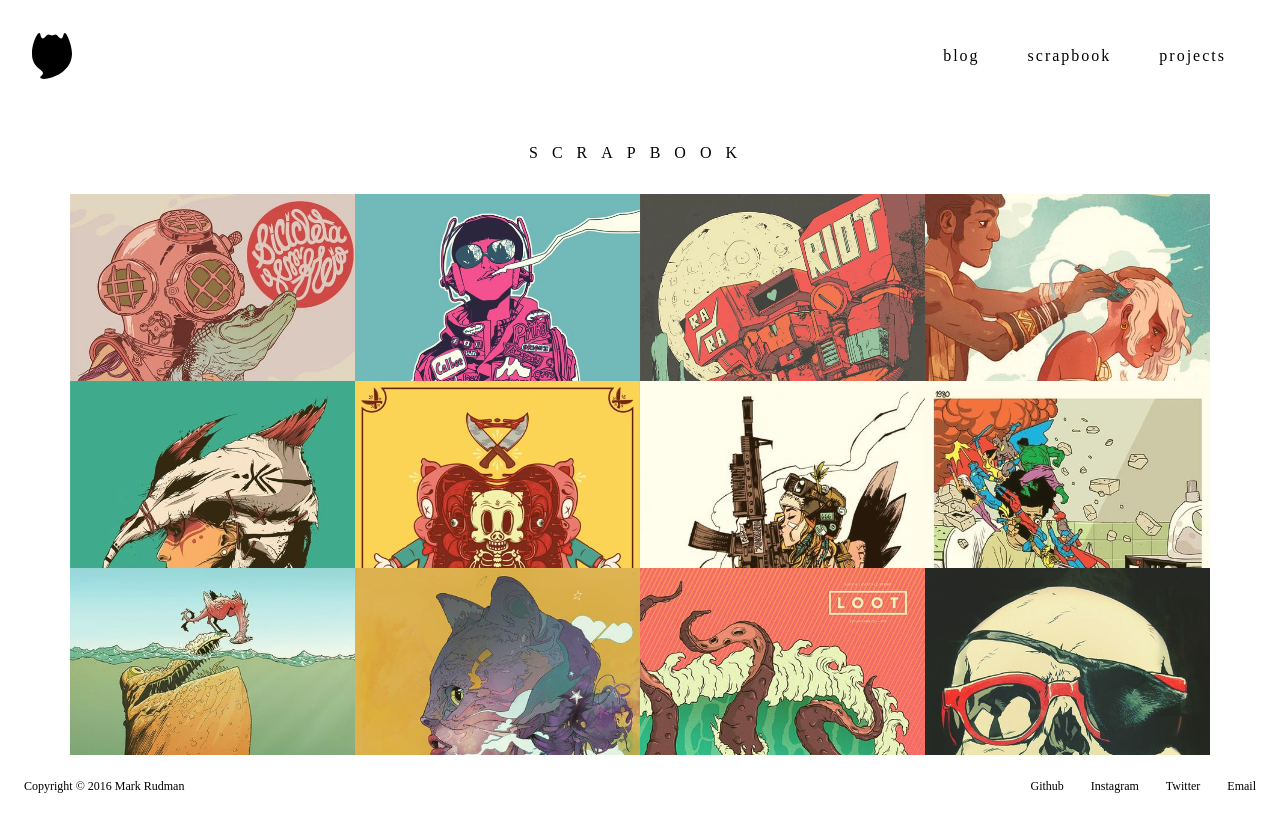
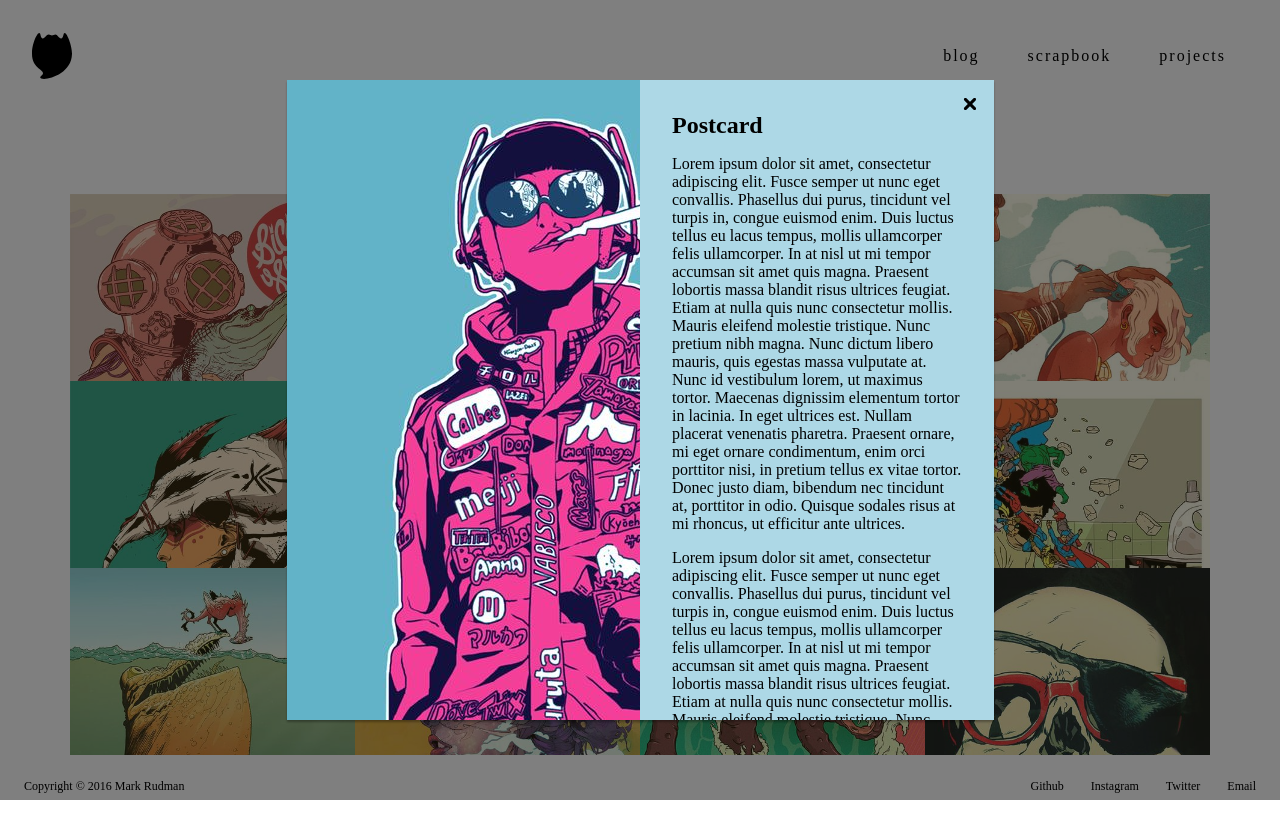
Before and after one commit to beardedboy/Boy-of-Beard-Website, a website: page scrapbook.html in a window 1280 px wide. Drawn offline with Linux system fonts and the light colour scheme.

Commit message:
Modal Window added
Begun work on the modal window to display gallery image with
information in side bar.

```diff
--- a/scrapbook.html
+++ b/scrapbook.html
@@ -97,10 +97,6 @@
 
           </div><!-- END scrapbook_img_container -->
 
-          <span class = "scrapbook_img_info" id="js-scrapbook_img_info">
-            <h2 id = "js-scrapbook_img_info_title">Postcard</h2>
-            <div id = "js-scrapbook_img_info_desc">A lovely little postcard I found.</div>
-          </span>
         </section><!-- END scrapbook_container-->
 
       </section> <!-- END container -->
@@ -146,6 +142,29 @@
       </footer><!-- main_footer -->
     </div><!-- root -->
 
+    <section class = "modal modal-active" id="js-modal">
+      <div class = "modal_main">
+        <div class = "modal-close">
+          <svg class = "icon-black" version="1.1" xmlns="http://www.w3.org/2000/svg" xmlns:xlink="http://www.w3.org/1999/xlink"
+                 viewBox="0 0 64 64" xml:space="preserve">
+            <path d="M54.6,46.1L17.8,9.4c-2.3-2.3-6.1-2.3-8.4,0c-2.3,2.3-2.4,6.1,0,8.4l36.8,36.8c2.3,2.3,6.1,2.3,8.4,0
+                C56.8,52.3,56.9,48.5,54.6,46.1z"/>
+            <path d="M46.1,9.4L9.3,46.1c-2.3,2.3-2.3,6.1,0,8.4c2.3,2.3,6.1,2.4,8.4,0l36.8-36.8c2.3-2.3,2.3-6.1,0-8.4
+                C52.2,7.1,48.4,7.1,46.1,9.4z"/>
+          </svg>
+        </div>
+        <div class = "modal_main_content">
+            <img class = "modal_main_img" src="img/scrapbook/image2.jpg" alt="image 2"/>
+        </div>
+        <div class = "modal_main_sidebar">
+          <h2>Postcard</h2>
+          <p>Lorem ipsum dolor sit amet, consectetur adipiscing elit. Fusce semper ut nunc eget convallis. Phasellus dui purus, tincidunt vel turpis in, congue euismod enim. Duis luctus tellus eu lacus tempus, mollis ullamcorper felis ullamcorper. In at nisl ut mi tempor accumsan sit amet quis magna. Praesent lobortis massa blandit risus ultrices feugiat. Etiam at nulla quis nunc consectetur mollis. Mauris eleifend molestie tristique. Nunc pretium nibh magna. Nunc dictum libero mauris, quis egestas massa vulputate at. Nunc id vestibulum lorem, ut maximus tortor. Maecenas dignissim elementum tortor in lacinia. In eget ultrices est. Nullam placerat venenatis pharetra. Praesent ornare, mi eget ornare condimentum, enim orci porttitor nisi, in pretium tellus ex vitae tortor. Donec justo diam, bibendum nec tincidunt at, porttitor in odio. Quisque sodales risus at mi rhoncus, ut efficitur ante ultrices.</p>
+          <p>Lorem ipsum dolor sit amet, consectetur adipiscing elit. Fusce semper ut nunc eget convallis. Phasellus dui purus, tincidunt vel turpis in, congue euismod enim. Duis luctus tellus eu lacus tempus, mollis ullamcorper felis ullamcorper. In at nisl ut mi tempor accumsan sit amet quis magna. Praesent lobortis massa blandit risus ultrices feugiat. Etiam at nulla quis nunc consectetur mollis. Mauris eleifend molestie tristique. Nunc pretium nibh magna. Nunc dictum libero mauris, quis egestas massa vulputate at. Nunc id vestibulum lorem, ut maximus tortor. Maecenas dignissim elementum tortor in lacinia. In eget ultrices est. Nullam placerat venenatis pharetra. Praesent ornare, mi eget ornare condimentum, enim orci porttitor nisi, in pretium tellus ex vitae tortor. Donec justo diam, bibendum nec tincidunt at, porttitor in odio. Quisque sodales risus at mi rhoncus, ut efficitur ante ultrices.</p>
+        </div>
+      </div>
+      <div class = "modal_bg" id="js-modal_bg_close"></div>
+    </section>
+
       <!-- Add your site or application content here -->
       <!--<script src="https://code.jquery.com/jquery-1.12.0.min.js"></script>
       <script>window.jQuery || document.write('<script src="js/vendor/jquery-1.12.0.min.js"><\/script>')</script>-->
--- /dev/null
+++ b/scss/_gallery.scss
@@ -0,0 +1,95 @@
+/*** Gallery **********************/
+
+.modal{
+	display: none;
+}
+
+.modal-active{
+	display: block;
+	position: relative;
+	z-index: 100;
+}
+
+.modal-close{
+	position: absolute;
+	cursor: pointer;
+    width: 100%;
+    text-align: right;
+    padding: 1em;
+    background-color: none;
+    transition: background-color .25s;
+}
+
+.modal-close:hover{
+	background-color: rgba(0,0,0, .1);
+}
+
+.modal_main{
+	position: fixed;
+	z-index: 5;
+	top: 0;
+	right: 0;
+	left: 0;
+	bottom: 0;
+
+	display: flex;
+	flex-direction: column;
+	flex-wrap: nowrap;
+	justify-content: space-between;
+	align-items: stretch;
+	align-content: stretch;
+
+	overflow: hidden;
+	background-color: white;
+	margin: 2em;
+	box-shadow: 0 2px 2px rgba(0,0,0,.3);
+}
+
+
+.modal_main_img{}
+
+.fillwidth {
+  width: 100%;
+  height: auto;
+}
+.fillheight {
+  height: 100%;
+  width: auto;
+}
+
+
+.modal_main_content{
+	text-align: center;
+    /* flex-basis: 50%; */
+    height: 100%;
+    margin: 0 auto;
+    overflow: scroll;
+}
+
+.modal_main_sidebar{
+    background-color: #add8e6;
+    padding: 2em;
+    overflow: auto;
+    flex: 0 0 50%;
+}
+
+
+.modal_bg{
+	position: fixed;
+	background-color: rgba(0, 0, 0, .5);
+	top: 0;
+	right: 0;
+	left: 0;
+	bottom: 0;
+	z-index: 1;
+}
+
+
+
+@media screen and (min-width: 800px){
+	.modal_main{
+		flex-direction: row;
+		margin: 5em auto;
+    	width: 707px;
+	}
+}
--- a/scss/_style.scss
+++ b/scss/_style.scss
@@ -5,6 +5,10 @@
 .container{
 	max-width: 960px;
 	margin: 0 auto;
+}
+
+img{
+	//max-width: 100%;
 }
 
 
--- a/scss/main.scss
+++ b/scss/main.scss
@@ -54,16 +54,22 @@
 @import "navigation";
 
 /* ==========================================================================
+	Footer
+========================================================================== */
+
+@import "footer";
+
+/* ==========================================================================
 	Scrapbook
 ========================================================================== */
 
 @import "scrapbook";
 
 /* ==========================================================================
-	Footer
+	Gallery
 ========================================================================== */
 
-@import "footer";
+@import "gallery";
 
 
 /* ==========================================================================
```
Also changed, not shown: css/style-expanded.css, css/style-min.css, img/scrapbook/image13.jpg (added), 1 other file.
